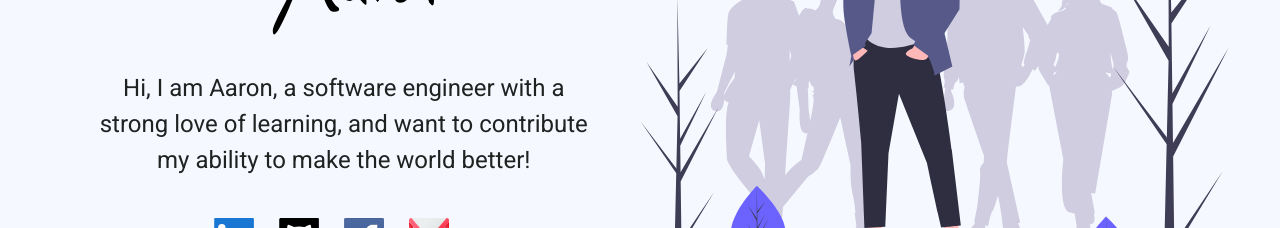
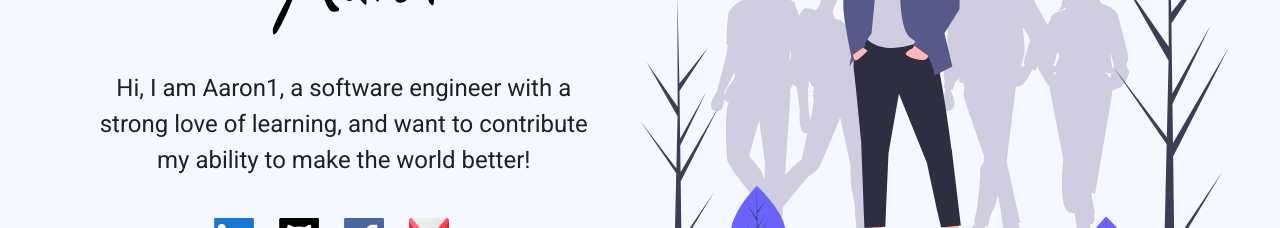
Before and after one commit to realDNA/aboutme2, a Vue app in the folder aboutme/: page / in a window 1280 px wide. Shown: the part 296-524 px from the top of the page. Built offline with nearby package versions, Linux system fonts and the light colour scheme.

Commit message:
test vercel trigger

```diff
--- a/aboutme/src/views/Home.vue
+++ b/aboutme/src/views/Home.vue
@@ -76,7 +76,7 @@
 
                  </div>
                 <div class="home-introduce-sub">
-                    Hi, I am Aaron, a software engineer with a strong love of learning, and want to contribute my ability to make the world better!
+                    Hi, I am Aaron1, a software engineer with a strong love of learning, and want to contribute my ability to make the world better!
                 </div>
                 <div id="home-social-icons">
                     <a href="https://www.linkedin.com/in/wei-hungyu-599454141/" target="_blank">
```
